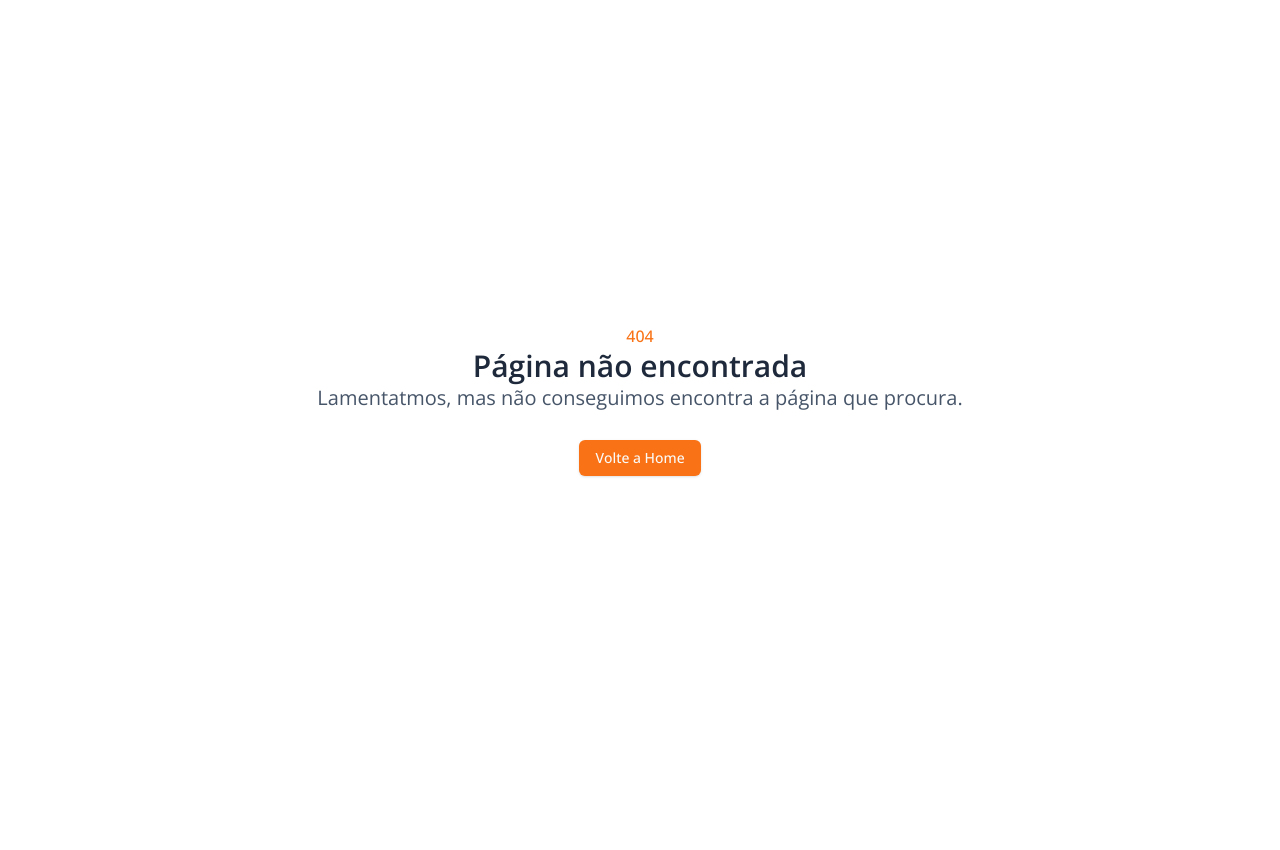
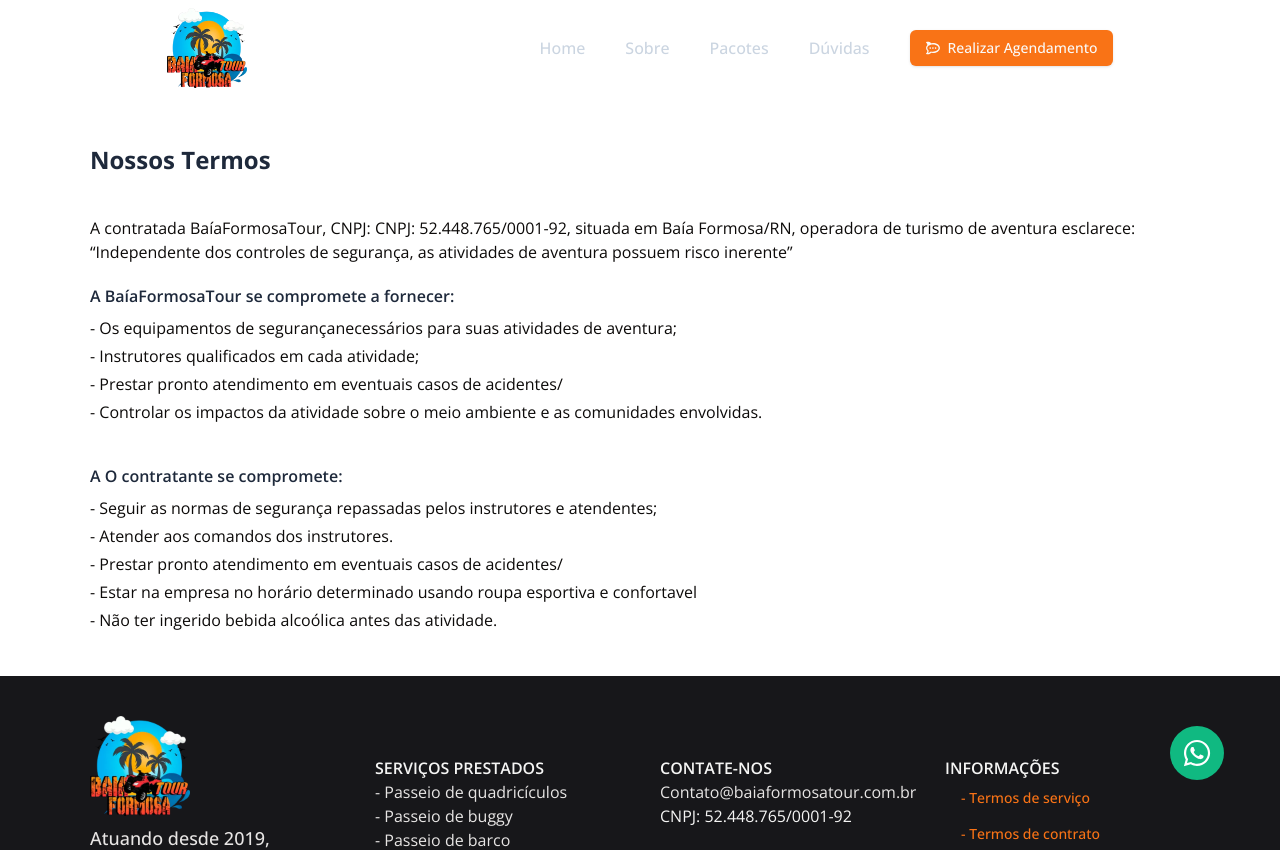
Before and after one commit to JasielLeal/baiaformosatour, a React (Vite) app: page /termos in a window 1280 px wide. Before the commit this address had no page. Shown: the top 850 px of the page. Before the commit the page ends 800 px from the top, so only its background shows below. Built offline with nearby package versions, Linux system fonts and the light colour scheme.

Commit message:
Criação da pagina de termos

```diff
--- /dev/null
+++ b/src/pages/Termos.tsx
@@ -0,0 +1,41 @@
+export function Termos() {
+    return (
+        <>
+            <div className="pt-36 flex justify-center px-5 py-10">
+                <div className="max-w-[1100px]">
+                    <div className="mb-5">
+                        <h1 className="text-slate-800 text-2xl font-bold mb-10">Nossos Termos</h1>
+                        <p>A contratada BaíaFormosaTour, CNPJ: CNPJ: 52.448.765/0001-92, situada em Baía Formosa/RN, operadora de turismo de aventura esclarece:
+                            “Independente dos controles de segurança, as atividades de aventura possuem risco
+                            inerente”</p>
+                    </div>
+                    <div>
+                        <p className="text-slate-800 font-semibold mb-2">A BaíaFormosaTour se compromete a fornecer:</p>
+                        <div>
+                            <p className="mb-1">- Os equipamentos de segurançanecessários para suas atividades de aventura;</p>
+                            <p className="mb-1">- Instrutores qualificados em cada atividade;</p>
+                            <p className="mb-1">- Prestar pronto atendimento em eventuais
+                                casos de acidentes/</p>
+                            <p className="mb-1">- Controlar os impactos da atividade sobre o
+                                meio ambiente e as comunidades envolvidas.</p>
+                        </div>
+                    </div>
+                    <div>
+                        <p className="text-slate-800 font-semibold mb-2 mt-10">A O contratante se compromete:</p>
+                        <div>
+                            <p className="mb-1">- Seguir as normas de segurança
+                                repassadas pelos instrutores e atendentes;</p>
+                            <p className="mb-1">- Atender aos comandos dos instrutores.</p>
+                            <p className="mb-1">- Prestar pronto atendimento em eventuais
+                                casos de acidentes/</p>
+                            <p className="mb-1">- Estar na empresa no horário determinado
+                                usando roupa esportiva e confortavel</p>
+                            <p className="mb-1">- Não ter ingerido bebida alcoólica antes das
+                                atividade.</p>
+                        </div>
+                    </div>
+                </div>
+            </div>
+        </>
+    )
+}
```
Also changed, not shown: src/router.tsx (+6 -4 lines).
